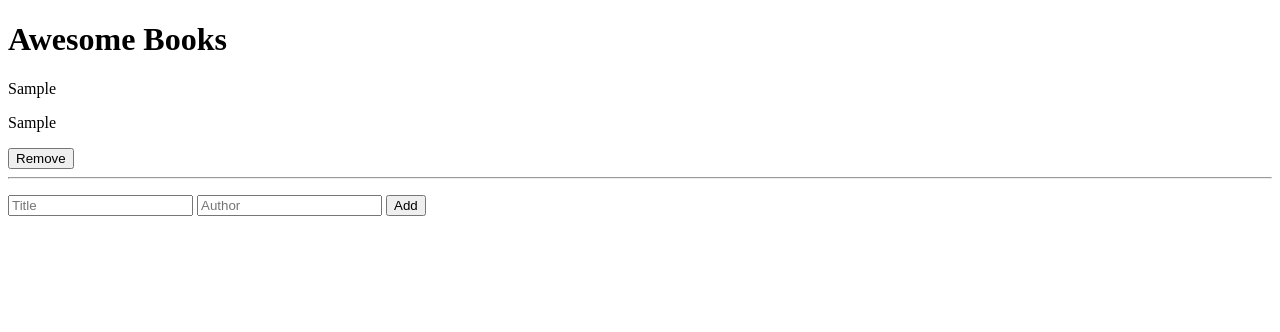
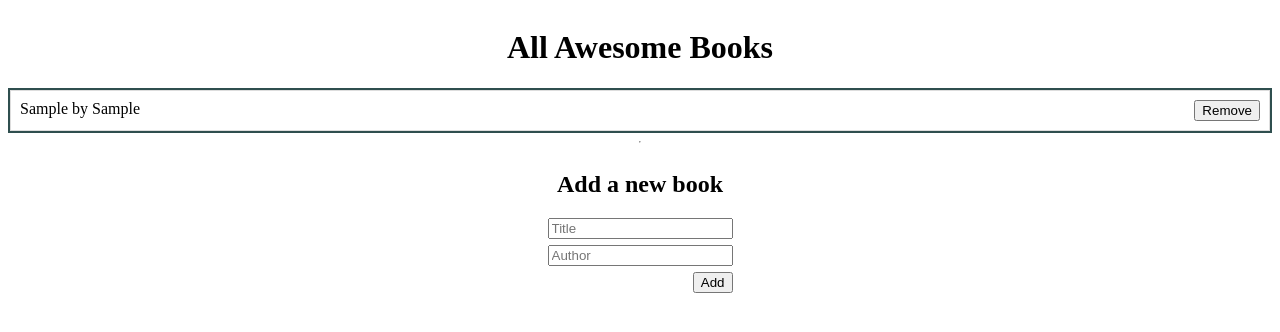
Before and after one commit to Bifabig/awesome-books, a website: page index.html in a window 1280 px wide. Both pictures are taken after typing "Sample", "Sample" into the empty fields and a click on the input "Add". Drawn offline with Linux system fonts and the light colour scheme.

Commit message:
Add styling

```diff
--- a/index.html
+++ b/index.html
@@ -8,14 +8,20 @@
     <title>Awesome Books</title>
 </head>
 <body>
-    <h1>Awesome Books</h1>
-    <div class="books"></div>
-    <form action="#" class="add-book">
-        <input type="text" name="title" id="title" placeholder="Title" />
-        <input type="text" name="author" id="author" placeholder="Author" />
-        <input type="submit" name="add" id="add" value="Add" />
+    <div class="container">
+        <h1>All Awesome Books</h1>
+        <table class="books"></table>
 
-    </form>
+        <hr>
+        <h2>Add a new book</h2>
+        <form action="#" class="add-book">
+            <input type="text" name="title" id="title" placeholder="Title" />
+            <input type="text" name="author" id="author" placeholder="Author" />
+            <input type="submit" name="add" id="add" value="Add" />
+
+        </form>
+    </div>
+
     <script src="./script.js"></script>
 </body>
 </html>
--- a/script.js
+++ b/script.js
@@ -19,14 +19,10 @@ class Book {
   }
 
   addBook() {
-    const bookItem = document.createElement('p');
+    const bookItem = document.createElement('tr');
     bookItem.setAttribute('id', this.id);
-    const titlePara = document.createElement('p');
-    titlePara.textContent = this.title;
-    const authorPara = document.createElement('p');
-    authorPara.textContent = this.author;
-
-    const lineBreak = document.createElement('hr');
+    const titlePara = document.createElement('td');
+    titlePara.textContent = `${this.title} by ${this.author}`;
 
     const books = document.querySelector('.books');
 
@@ -35,10 +31,8 @@ class Book {
     deleteButton.setAttribute('class', 'delete');
     deleteButton.textContent = 'Remove';
 
+    titlePara.appendChild(deleteButton);
     bookItem.appendChild(titlePara);
-    bookItem.appendChild(authorPara);
-    bookItem.appendChild(deleteButton);
-    bookItem.appendChild(lineBreak);
 
     deleteButton.addEventListener('click', () => this.removeBook(this.id));
 
@@ -62,13 +56,30 @@ const author = document.getElementById('author');
 // add the item to localstorage
 const form = document.querySelector('.add-book');
 form.addEventListener('submit', (e) => {
+  const myBook = new Book(title.value, author.value);
   e.preventDefault();
-  const book = new Book(title.value, author.value);
-  book.storeBook();
+  myBook.storeBook();
 
-  book.addBook();
-  booksList.push(book);
+  myBook.addBook();
+  booksList.push(myBook);
   localStorage.setItem('booksList', JSON.stringify(booksList));
 
   form.reset();
 });
+const books = document.querySelector('.books');
+const bookList = JSON.parse(localStorage.getItem('booksList'));
+bookList.forEach((book) => {
+  const currentBooks = document.createElement('tr');
+
+  const currentBook = document.createElement('td');
+  const deleteButton = document.createElement('button');
+  deleteButton.setAttribute('type', 'button');
+  deleteButton.setAttribute('class', 'delete');
+  currentBooks.setAttribute('id', `${book.id}`);
+  deleteButton.textContent = 'Remove';
+  deleteButton.addEventListener('click', () => document.getElementById(book.id).remove());
+  currentBook.textContent = `${book.title} by ${book.author}`;
+  currentBook.append(deleteButton);
+  currentBooks.append(currentBook);
+  books.append(currentBooks);
+});
--- a/style.css
+++ b/style.css
@@ -1 +1,39 @@
-/* Awesome Books CSS */
+.container {
+  display: flex;
+  flex-direction: column;
+  justify-content: center;
+  align-items: center;
+}
+
+.books {
+  display: flex;
+  flex-direction: column;
+  width: 100%;
+  border-collapse: collapse;
+  border: darkslategray solid 2px;
+}
+
+.books tr {
+  border: 1px solid #ddd;
+  padding: 8px;
+}
+
+.books td {
+  display: flex;
+  flex-direction: row;
+  justify-content: space-between;
+}
+
+.books tr:nth-child(even) {
+  background-color: #f2f2f2;
+}
+
+.add-book {
+  display: flex;
+  flex-direction: column;
+  gap: 6px;
+}
+
+#add {
+  align-self: flex-end;
+}
```
